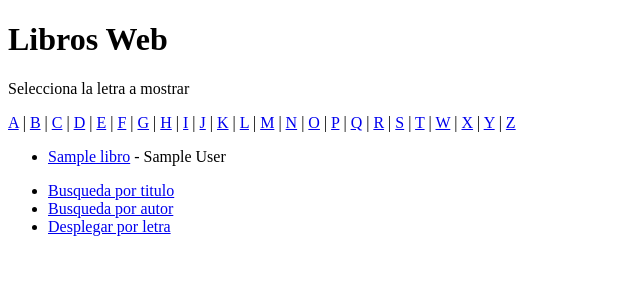
After one commit to arturocordovaaa/curso_python, a Flask app: template libros_web/templates/letra.html in a window 1280 px wide. The commit adds this page. Shown: the top 300 px of the page, without its empty margins (0-640 px from the left). Run offline with Flask 3, Linux system fonts and the light colour scheme; the template is opened without the code that fills it: most values are stand-ins (such as "Sample title", 1, 10 or a date in 2020).

```diff
--- a/libros_web/app.py
+++ b/libros_web/app.py
@@ -8,6 +8,7 @@ archivo_csv = 'booklist2000.csv'
 lista_libros = fn.lee_archivo_csv(archivo_csv)
 diccionario_titulos = fn.crea_diccionario(lista_libros,'title')
 diccionario_autores = fn.crea_diccionario(lista_libros,'author')
+diccionario_id = fn.crea_diccionario(lista_libros,'id')
 
 @app.route('/')
 def inicio():
@@ -25,5 +26,14 @@ def busqueda_titulo():
         print(resultado)
     return render_template('titulo.html', lista_libros=resultado)
 
+@app.route('/libro/<id_libro>', methods =['GET'])
+def libro(id_libro:str):
+    '''Pagina de informacion de un libro'''
+    if id_libro in diccionario_id:
+        book = diccionario_id[id_libro]
+        return render_template('libro.html', libro=book)
+    else:
+        return render_template('libro.html', libro=None)
+
 if __name__ == '__main__':
     app.run(debug=True)
--- /dev/null
+++ b/libros_web/templates/letra.html
@@ -0,0 +1,30 @@
+<!DOCTYPE html>
+<html lang="es">
+<head>
+    <meta charset="UTF-8">
+    <meta name="viewport" content="width=device-width, initial-scale=1.0">
+    <title>Libros Web</title>
+</head>
+<body>
+    <h1>Libros Web</h1>
+    <p>Selecciona la letra a mostrar</p>
+    <div>
+        {% for letter in 'ABCDEFGHIJKLMNOPQRSTWXYZ' %}
+        <a href="/letra/{{ letter }}">{{ letter }}</a>
+        {% if not loop.last %} | {% endif %}
+        {% endfor %}
+    </div>
+    <div>
+        <ul>
+            {% for libro in lista_libros %}
+            <li><a href="/libro/{{libro.id}}">{{ libro.title }}</a> - {{ libro.author }}</li>
+            {% endfor %}
+        </ul>
+    </div>
+    <ul>
+        <li><a href="/titulo">Busqueda por titulo</a></li>
+        <li><a href="/autor">Busqueda por autor</a></li>
+        <li><a href="/letra">Desplegar por letra</a></li>
+    </ul>
+</body>
+</html>
--- a/libros_web/templates/titulo.html
+++ b/libros_web/templates/titulo.html
@@ -15,7 +15,7 @@
     <p>Resultados:</p>
     <ul>
         {% for libro in lista_libros %}
-            <li>{{ libro.title }} - {{ libro.author }}</li>
+            <li><a href="/libro/{{libro.id}}">{{ libro.title }}</a> - {{ libro.author }}</li>
         {% endfor %}
     </ul>
     <h3>Menú</h3>
```
Also changed, not shown: libros_web/templates/libro.html (added, +30 -0 lines).
